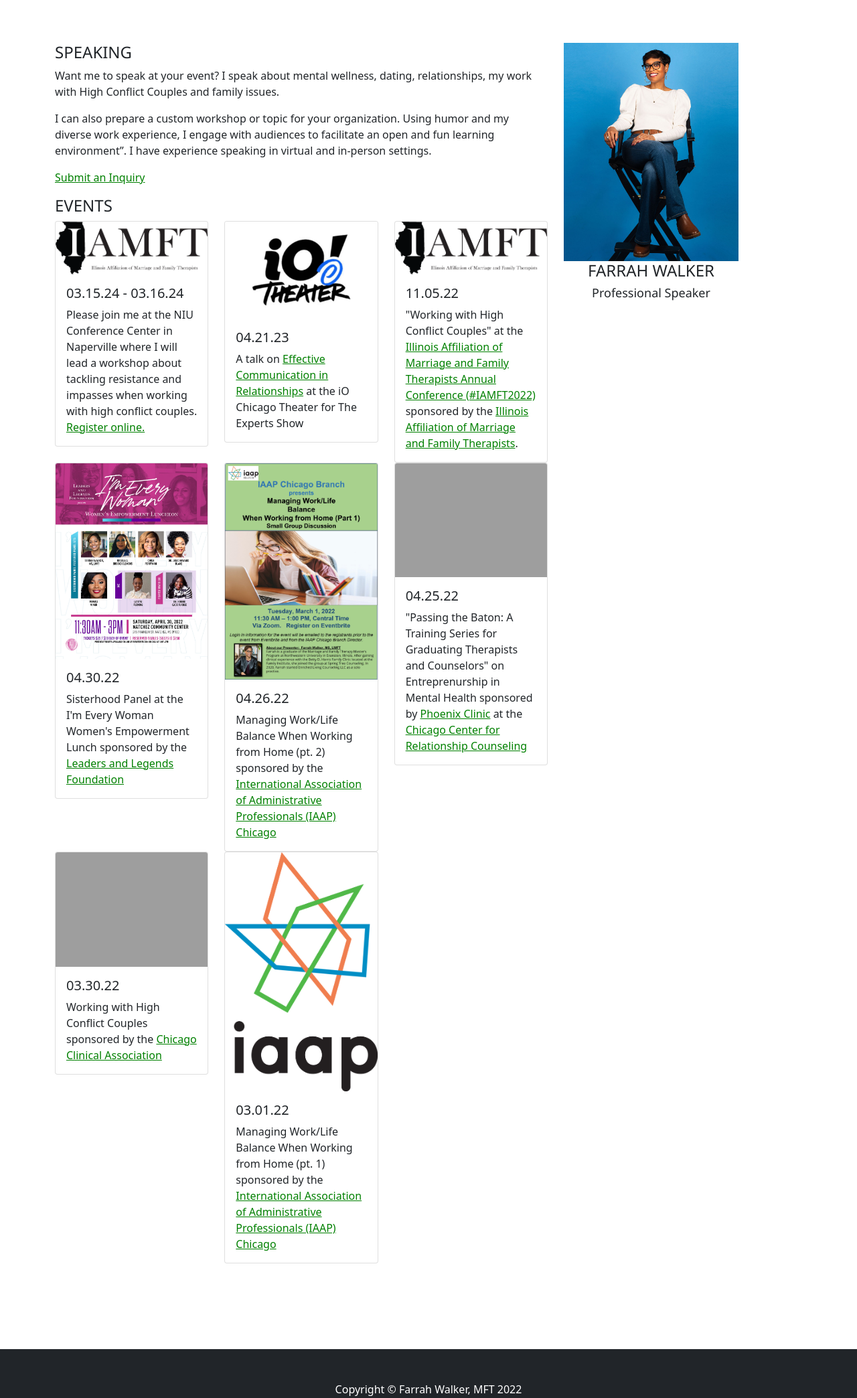
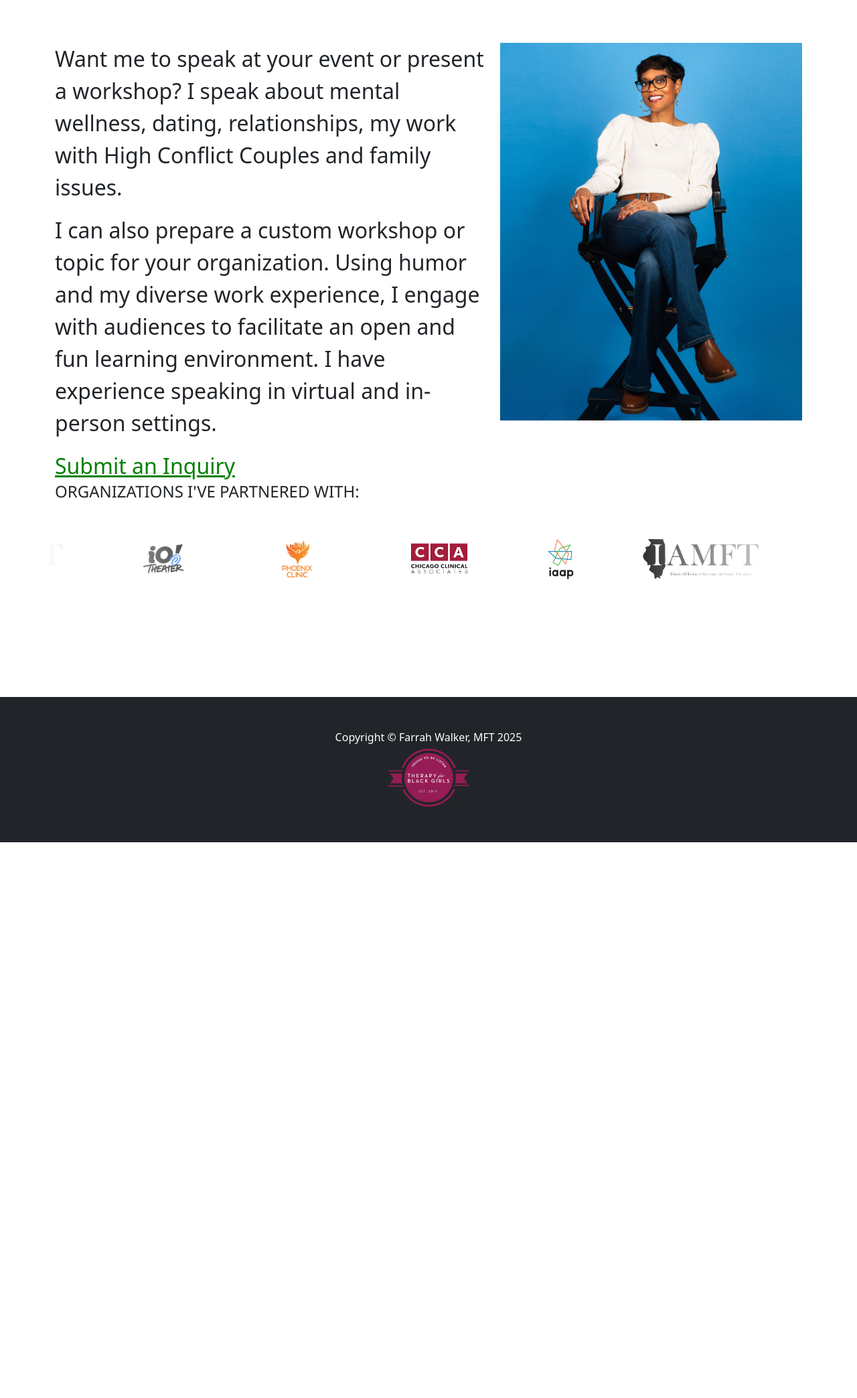
Before and after one commit to areinbee/farrahwalkermft, a PHP site: page /speaking.html in a window 1280 px wide. Shown: the part 56-2144 px from the top of the page at 67% size. After the commit the page ends 1314 px from the top, so only its background shows below. Run offline with PHP 8.4, Linux system fonts and the light colour scheme; grey boxes are pictures that could not be loaded.

Commit message:
footer year update, logo banner, simpler speaking page

```diff
--- a/about.html
+++ b/about.html
@@ -52,7 +52,7 @@
         </div>
         <!-- Footer-->
         <footer class="py-5 bg-dark">
-            <div class="container px-4 px-lg-5"><p class="m-0 text-center text-white">Copyright &copy; Farrah Walker, MFT 2022</p></div>
+            <div class="container px-4 px-lg-5"><p class="m-0 text-center text-white">Copyright &copy; Farrah Walker, MFT 2025</p></div>
             <img class="d-block mx-auto" src="img/TFBG-Logo-Wine.PNG" alt="therapy for black girls logo" width="10%">
         </footer>
         <!-- Bootstrap core JS-->
--- a/contact.html
+++ b/contact.html
@@ -59,7 +59,7 @@
         </div>
         <!-- Footer-->
         <footer class="py-5 bg-dark">
-            <div class="container px-4 px-lg-5"><p class="m-0 text-center text-white">Copyright &copy; Farrah Walker, MFT 2022</p></div>
+            <div class="container px-4 px-lg-5"><p class="m-0 text-center text-white">Copyright &copy; Farrah Walker, MFT 2025</p></div>
             <img class="d-block mx-auto" src="img/TFBG-Logo-Wine.PNG" alt="therapy for black girls logo" width="10%">
         </footer>
         <!-- Bootstrap core JS-->
--- a/css/custom.css
+++ b/css/custom.css
@@ -25,7 +25,58 @@
 a{
     color:  green;
 }
+.speak-highlight{
+    font-size: xx-large;
+}
 a:hover{
     background: black;
     color:  white;
 }
+* {
+    margin: 0;
+    padding: 0;
+    box-sizing: border-box;
+}
+
+.logos::before,
+.logos::after {
+    content: '';
+    width: 300px;
+    height: 100%;
+    position: absolute;
+    top: 0;
+    z-index: 2;
+}
+
+.logos::before {
+    left: 0;
+    background: linear-gradient(to left, rgba(255, 255, 255, 0), #fff);
+}
+
+.logos::after {
+    right: 0;
+    background: linear-gradient(to right, rgba(255, 255, 255, 0), #fff);
+}
+
+.logos-slide {
+    animation: 20s slide infinite linear;
+}
+
+.logos:hover .logos-slide {
+    animation-play-state: paused;
+}
+
+.logos-slide img {
+    height: 60px;
+    margin: 0 50px;
+}
+
+@keyframes slide {
+    from{
+        transform: translateX(0);
+    }
+
+    to {
+        transform: translateX(-100%);
+    }
+}
--- a/index.html
+++ b/index.html
@@ -98,7 +98,7 @@
         <footer class="py-5 bg-dark">
             <div class="container px-4 px-lg-5">
                 <p class="m-0 text-center"><a href="https://www.facebook.com/EnrichedLivingCounseling/"><img src="img/fb.png" width="75px"></a></p>
-                <p class="m-0 text-center text-white">Copyright &copy; Farrah Walker, MFT 2023</p>
+                <p class="m-0 text-center text-white">Copyright &copy; Farrah Walker, MFT 2025</p>
 
             </div>
         </footer>
--- a/js/scripts.js
+++ b/js/scripts.js
@@ -5,3 +5,6 @@
 */
 // This file is intentionally blank
 // Use this file to add JavaScript to your project
+
+const cloneEl = document.querySelector(".logos-slide").cloneNode(true)
+const logos = document.querySelector('.logos').appendChild(cloneEl);
--- a/services.html
+++ b/services.html
@@ -135,7 +135,7 @@
         </div>
         <!-- Footer-->
         <footer class="py-5 bg-dark">
-            <div class="container px-4 px-lg-5"><p class="m-0 text-center text-white">Copyright &copy; Farrah Walker, MFT 2022</p></div>
+            <div class="container px-4 px-lg-5"><p class="m-0 text-center text-white">Copyright &copy; Farrah Walker, MFT 2025</p></div>
             <img class="d-block mx-auto" src="img/TFBG-Logo-Wine.PNG" alt="therapy for black girls logo" width="10%">
         </footer>
         <!-- Bootstrap core JS-->
--- a/speaking.html
+++ b/speaking.html
@@ -31,143 +31,49 @@
         </nav>
         <!-- Page Content-->
         <div class="container home">
-            <div class="row">
 
 
-                <div class="col-md-8">
-                    <h1>Speaking </h1>
-                    <p> Want me to speak at your event? I speak about mental wellness, dating, relationships, my work with High Conflict Couples and family issues. </p>
+            <div class="row">
+               <div class="col-md-7">
 
-                    <p>I can also prepare a custom workshop or topic for your organization. Using humor and my diverse work experience, I engage with audiences to facilitate an open and fun learning environment”.  I have experience speaking in virtual and in-person settings.</p>
+                    <p class="speak-highlight">Want me to speak at your event or present a workshop? I speak about mental wellness, dating, relationships, my work with High Conflict Couples and family issues.</p>
 
-                    <p><a href="mailto:farrahwalkermft@gmail.cpom">Submit an Inquiry</a></p>
+                    <p class="speak-highlight">I can also prepare a custom workshop or topic for your organization. Using humor and my diverse work experience, I engage with audiences to facilitate an open and fun learning environment.  I have experience speaking in virtual and in-person settings.</p>
 
-                    <h1>Events</h1>
-                    <div>
+                    <a class="speak-highlight" href="https://docs.google.com/forms/d/e/1FAIpQLSdgYpNYM4C3kNuffaoM9eiHTZArkOTYcPogwuqVwaV3Z3RRwQ/viewform?usp=sharing">Submit an Inquiry</a>
+               </div>
+               <div class="col-md-5">
+                    <img src="img/FarrahFullBody.jpg" width="100%" alt="farrah sitting with her leg crossed in a director hair. in it, she is short hair, is smiling and wearing glasses"></img>
+               </div>
+            </div>
 
 
-                        <div class="row">
-                            <div class="col-md-4">
-                                <div class="card">
-                                    <img src="img/iamft.png" class="card-img-top" alt="IAMFT logo">
+            <div class="row">
+                <h1>Organizations I've partnered with:</h1>
+                <div class="logos overflow-hidden py-5 px-0 position-relative" style="background-color: #fff; white-space: nowrap;">
+                    <div class="logos-slide d-inline-block">
 
-                                    <div class="card-body">
-                                      <h5 class="card-title">03.15.24 - 03.16.24</h5>
-                                      <p class="card-text">Please join me at the NIU Conference Center in Naperville where I will lead a workshop about tackling resistance and impasses when working with high conflict couples. <a href="https://iamft.org/conference.php">Register online.</a></p>
-                                    </div>
-                                </div>
-                            </div>
+                        <img src="img/iaap.png" alt="iaap logo">
+
+                        <img src="img/iamft.png" alt="iamft logo">
+
+                        <img src="img/io.jpg" alt="io theater logo">
+
+                        <img src="img/phoenix.png" alt="Phoenix Clinic logo">
+
+                        <img src="img/cca.png" alt="Chicago Clinical Associates logo">
 
 
-
-                            <div class="col-md-4">
-                                <div class="card">
-                                    <img src="img/io.jpg" class="card-img-top" alt="IO theater logo">
-
-                                    <div class="card-body">
-                                      <h5 class="card-title">04.21.23</h5>
-                                      <p class="card-text">A talk on <a href="https://wl.seetickets.us/event/The-Experts/537869?afflky=TheiOTheater&fbclid=IwAR13wvoxJBV57bPomA7pbRQxPddlgYuvyRs_6ctmfP">Effective Communication in Relationships</a> at the iO Chicago Theater for The Experts Show</p>
-                                    </div>
-                                </div>
-                            </div>
+                    </div>
+                </div>
+            </div>
 
 
+        </div>
 
-                            <div class="col-md-4">
-                                <div class="card">
-                                    <img src="img/iamft.png" class="card-img-top" alt="IAMFT logo">
-
-                                    <div class="card-body">
-                                      <h5 class="card-title">11.05.22</h5>
-                                      <p class="card-text"> "Working with High Conflict Couples" at the <a href="www.iamft.org/conference.php">Illinois Affiliation of Marriage and Family Therapists Annual Conference (#IAMFT2022)</a> sponsored by the <a href="https://www.iamft.org/index.php">Illinois Affiliation of Marriage and Family Therapists</a>.</p>
-                                    </div>
-                                </div>
-                            </div>
-
-                        </div>
-
-
-                        <div class="row">
-                            <div class="col-md-4">
-                                <div class="card">
-                                    <img src="img/april30woman.jpg" class="card-img-top" alt="flyer for april 30th event">
-
-                                    <div class="card-body">
-                                      <h5 class="card-title">04.30.22</h5>
-                                      <p class="card-text">Sisterhood Panel at the I'm Every Woman Women's Empowerment Lunch sponsored by the <a href="https://www.facebook.com/Leaders-and-Legends-Foundation-Incorporated-389683741590734/">Leaders and Legends Foundation</a></p>
-                                    </div>
-                                </div>
-                            </div>
-
-
-                            <div class="col-md-4">
-                                <div class="card">
-                                    <img src="img/march1iaap.jpg" class="card-img-top" alt="flyer for the March first event">
-
-                                    <div class="card-body">
-                                      <h5 class="card-title">04.26.22</h5>
-                                      <p class="card-text">Managing Work/Life Balance When Working from Home  (pt. 2) sponsored by the <a href="https://www.iaap-hq.org/page/about_iaap">International Association of Administrative Professionals (IAAP) Chicago</a></p>
-                                    </div>
-                                </div>
-                            </div>
-
-                            <div class="col-md-4">
-                                <div class="card">
-                                    <img src="https://photos.psychologytoday.com/86c6ba6a-4e15-4800-94e9-9497e54a4f29/2/320x400.jpeg" class="card-img-top" alt="an orange bird representing the phoenix center logo">
-
-                                    <div class="card-body">
-                                      <h5 class="card-title">04.25.22</h5>
-                                      <p class="card-text"> "Passing the Baton: A Training Series for Graduating Therapists and Counselors" on Entreprenurship in Mental Health sponsored by <a href="https://www.phoenixclinic.org/">Phoenix Clinic</a> at the <a href="https://chicagocenterforrelationshipcounseling.com/">Chicago Center for Relationship Counseling</a></p>
-                                    </div>
-                                </div>
-                            </div>
-
-                        </div>
-
-                        <div class="row">
-
-                            <div class="col-md-4">
-                                <div class="card">
-                                    <img src="https://media-exp1.licdn.com/dms/image/C4E0BAQHN0s4RZfEwMg/company-logo_200_200/0/1620672976073?e=2147483647&v=beta&t=PIwGlg1mZDR64uoIIphmoelelnqldoh-OwgjxtDw7Eg" class="card-img-top" alt="Chicago Clinical Associates logo">
-
-                                    <div class="card-body">
-                                      <h5 class="card-title">03.30.22</h5>
-                                      <p class="card-text">Working with High Conflict Couples sponsored by the <a href="https://chicagoclinical.org/about/">Chicago Clinical Association</a></p>
-                                    </div>
-                                </div>
-                            </div>
-
-
-
-                            <div class="col-md-4">
-                                <div class="card">
-                                    <img src="img/iaap.png" class="card-img-top" alt="flyer for the March first event">
-
-                                    <div class="card-body">
-                                      <h5 class="card-title">03.01.22</h5>
-                                      <p class="card-text">Managing Work/Life Balance When Working from Home  (pt. 1) sponsored by the <a href="https://www.iaap-hq.org/page/about_iaap">International Association of Administrative Professionals (IAAP) Chicago</a></p>
-                                    </div>
-                                </div>
-                            </div>
-
-                        </div>
-
-                    </div>
-
-
-                </div>
-
-                <div class="col-md-3 justify-content-md-center" >
-                    <img src="img/FarrahFullBody.jpg" width="100%" alt="farrah sitting with her leg crossed in a director hair. in it, she is short hair, is smiling and wearing glasses"></img>
-                    <h1 class="text-center">Farrah Walker</h1>
-                    <h2 class="text-center">Professional Speaker</h2>
-                </div> <!-- end image column-->
-            </div>
-        </div>
-        </div>
         <!-- Footer-->
         <footer class="py-5 bg-dark">
-            <div class="container px-4 px-lg-5"><p class="m-0 text-center text-white">Copyright &copy; Farrah Walker, MFT 2022</p></div>
+            <div class="container px-4 px-lg-5"><p class="m-0 text-center text-white">Copyright &copy; Farrah Walker, MFT 2025</p></div>
             <img class="d-block mx-auto" src="img/TFBG-Logo-Wine.PNG" alt="therapy for black girls logo" width="10%">
         </footer>
         <!-- Bootstrap core JS-->
```
Also changed, not shown: speaking2.html (added, +178 -0 lines), img/action-speaking.jfif (added), img/cca.png (added), img/phoenix.png (added).
